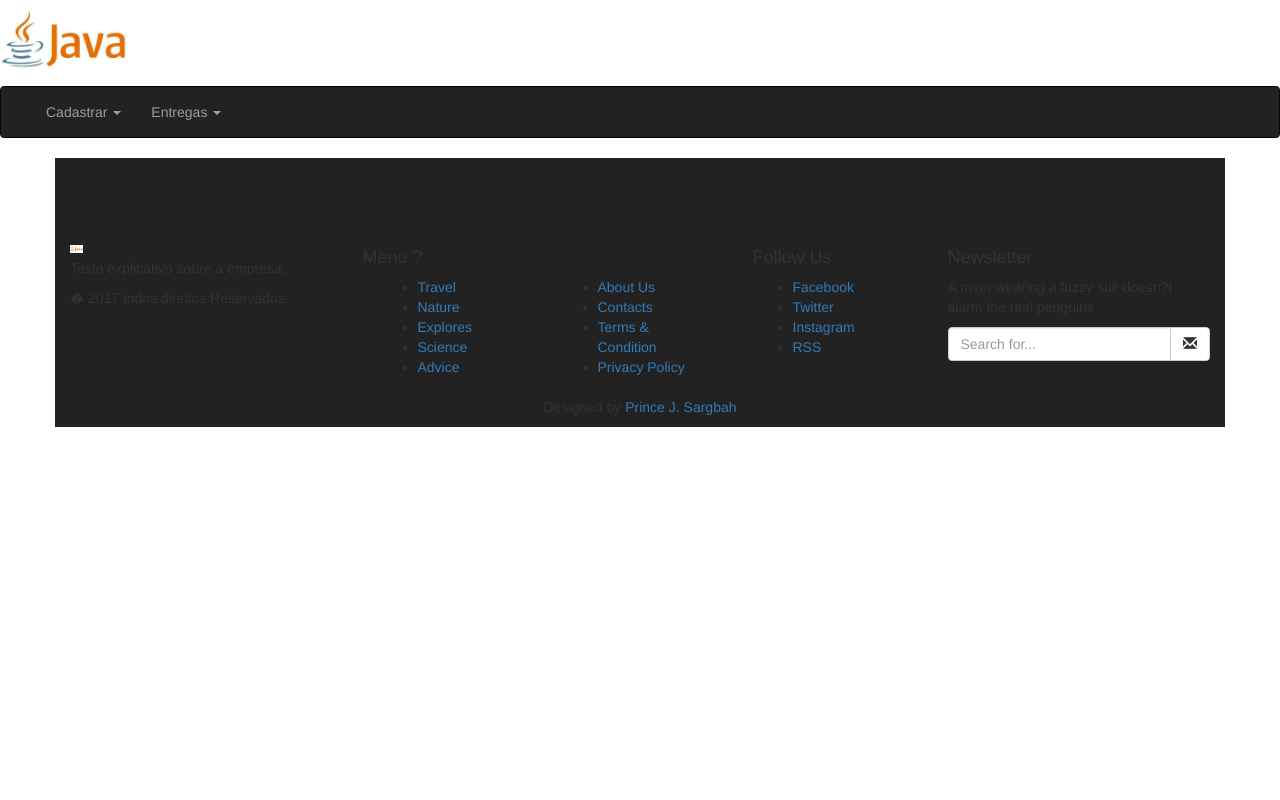
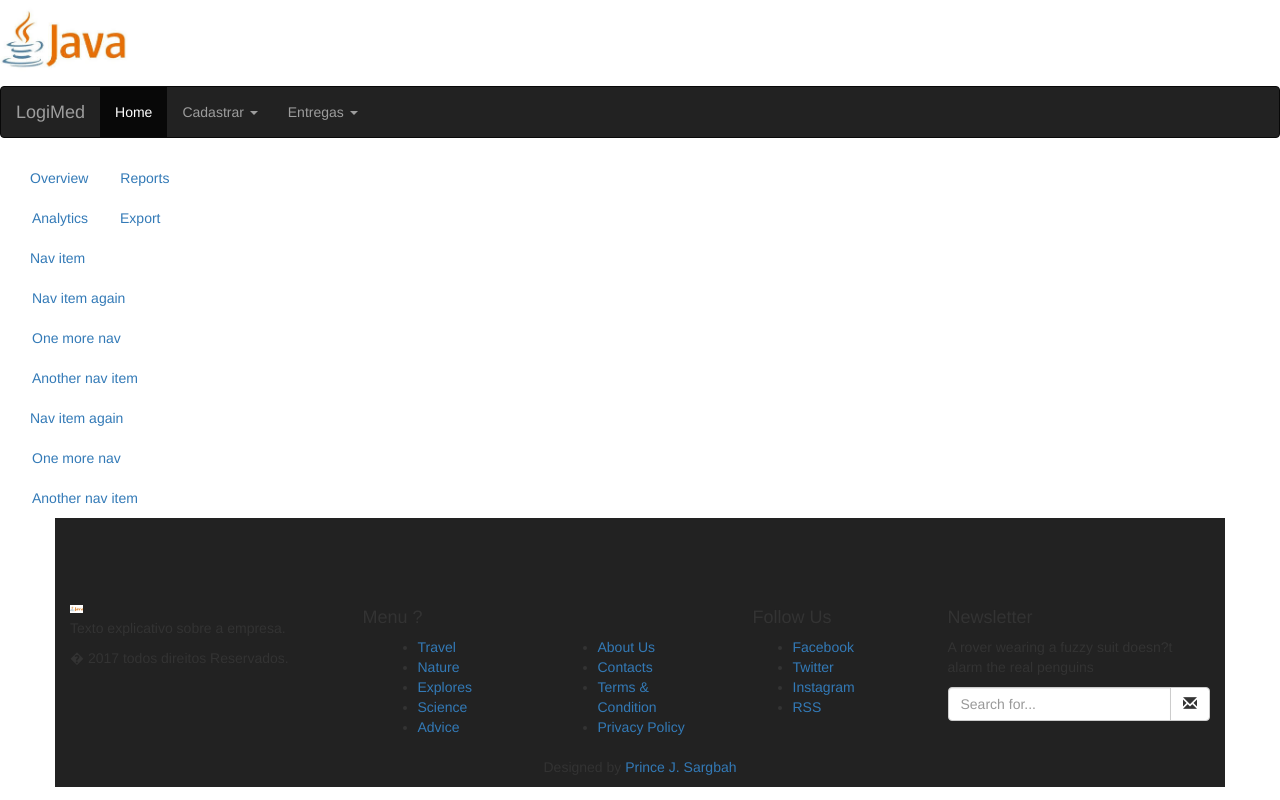
Before and after one commit to wandernei/LogiMed, a PHP site: page /Xindex.php in a window 1280 px wide. Run offline with PHP 8.4, Linux system fonts and the light colour scheme; some libraries are stand-ins or nearby versions.

Commit message:
Atualiza Transportadoras CRUD e index.php

```diff
--- a/Xindex.php
+++ b/Xindex.php
@@ -16,10 +16,64 @@
 
 
 
+            <div class="container-fluid">
+                <div class="row">
+                    <nav class="col-sm-3 col-md-2 hidden-xs-down bg-faded sidebar">
+                        <ul class="nav nav-pills flex-column">
+                            <li class="nav-item">
+                                <a class="nav-link active" href="#">Overview <span class="sr-only">(current)</span></a>
+                            </li>
+                            <li class="nav-item">
+                                <a class="nav-link" href="#">Reports</a>
+                            </li>
+                            <li class="nav-item">
+                                <a class="nav-link" href="#">Analytics</a>
+                            </li>
+                            <li class="nav-item">
+                                <a class="nav-link" href="#">Export</a>
+                            </li>
+                        </ul>
+
+                        <ul class="nav nav-pills flex-column">
+                            <li class="nav-item">
+                                <a class="nav-link" href="#">Nav item</a>
+                            </li>
+                            <li class="nav-item">
+                                <a class="nav-link" href="#">Nav item again</a>
+                            </li>
+                            <li class="nav-item">
+                                <a class="nav-link" href="#">One more nav</a>
+                            </li>
+                            <li class="nav-item">
+                                <a class="nav-link" href="#">Another nav item</a>
+                            </li>
+                        </ul>
+
+                        <ul class="nav nav-pills flex-column">
+                            <li class="nav-item">
+                                <a class="nav-link" href="#">Nav item again</a>
+                            </li>
+                            <li class="nav-item">
+                                <a class="nav-link" href="#">One more nav</a>
+                            </li>
+                            <li class="nav-item">
+                                <a class="nav-link" href="#">Another nav item</a>
+                            </li>
+                        </ul>
+                    </nav>
+                </div>
+            </div>
 
 
 
 
-        <?php include 'footer.php'; ?>
+
+
+
+
+
+
+
+            <?php include 'footer.php'; ?>
     </body>
 </html>
--- a/header.php
+++ b/header.php
@@ -2,30 +2,30 @@
     <img src=Resorces/Logo.jpg alt=Logo style=width:10%;height:10%;>
 
 </div>
-        <div class=bs-example data-example-id=default-navbar>
 <nav class="navbar navbar-inverse">
-                <div class=container-fluid>
-                    <div class=navbar-header>
-
-                        <div class="collapse navbar-collapse" id=bs-example-navbar-collapse-1>
+    <div class="container-fluid">
+        <div class="navbar-header">
+            <a class="navbar-brand" href="#">LogiMed</a>
+        </div>
         <ul class="nav navbar-nav">
-                                <li class=dropdown> <a href=# class=dropdown-toggle data-toggle=dropdown role=button aria-haspopup=true aria-expanded=false>Cadastrar <span class=caret></span></a>
-                                    <ul class=dropdown-menu>
-                                        <li><a href=#>Transportadora</a></li>
-                                        <li><a href=#>Lote</a></li>
+            <li class="active"><a href="#">Home</a></li>
+            <li class="dropdown">
+                <a class="dropdown-toggle" data-toggle="dropdown" href="#">Cadastrar
+                    <span class="caret"></span></a>
+                <ul class="dropdown-menu">
+                    <li><a href="./Transportadora/transportadoras.php">Transportadora</a></li>
+                    <li><a href="#">Lote</a></li>
                 </ul>
             </li>
+            <li class="dropdown">
+                <a class="dropdown-toggle" data-toggle="dropdown" href="#">Entregas
+                    <span class="caret"></span></a>
+                <ul class="dropdown-menu">
+                    <li><a href="#">Consultar</a></li>
+                    <li><a href="#">Cadastrar</a></li>
+                    <li><a href="#">Cancelar</a></li>
                 </ul>
-                            <ul class="nav navbar-nav navbar-right">
-                                <li class=dropdown> <a href=# class=dropdown-toggle data-toggle=dropdown role=button aria-haspopup=true aria-expanded=false>Entregas <span class=caret></span></a>
-                                    <ul class=dropdown-menu>
-                                        <li><a href=#>Consultar</a></li>
-                                        <li><a href=#>Cadastrar</a></li>
-                                        <li><a href=#>Cancelar</a></li>
         </ul>
-                                </li>
-                            </ul>
-                        </div>
     </div>
 </nav>
 </div>
```
Lines whose indentation alone changed are shown as unchanged.
